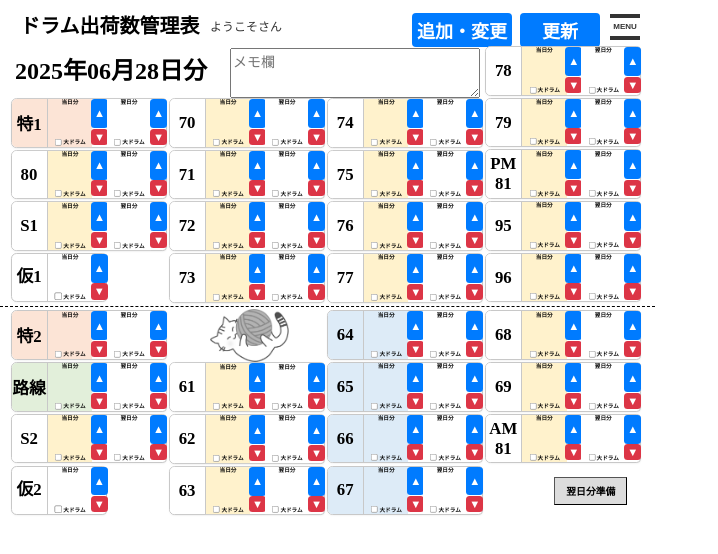
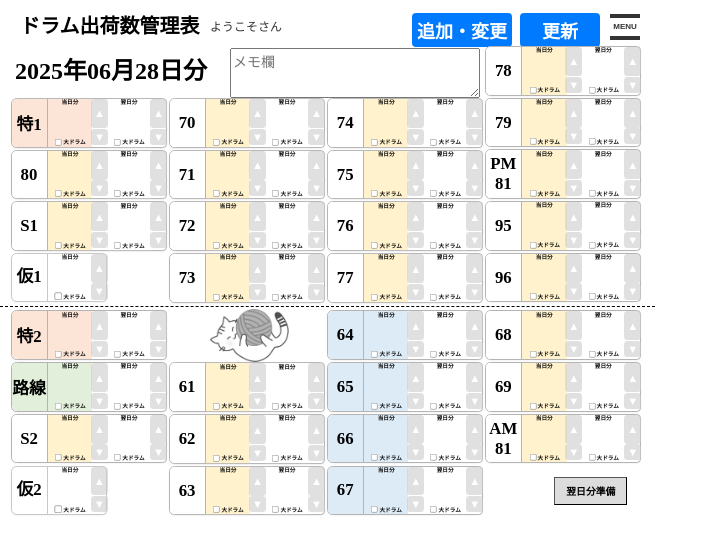
Before and after one commit to Rgtntppy/IBC, a React (Create React App) app: page /master in a window 1280 px wide. Shown: the top 554 px of the page, without its empty margins (0-718 px from the left). Built offline with nearby package versions, Linux system fonts and the light colour scheme; no server answers; the database is empty; sample sign-in values are in the browser's storage; the HTML template or start-up script is replaced by a standard one; a web font is replaced by a local one; what date-holidays would draw is missing.

Commit message:
追加・編集時のみbuttonの色を明るくなるように変更

```diff
--- a/src/components/master/binBlocks/BinBlock.tsx
+++ b/src/components/master/binBlocks/BinBlock.tsx
@@ -7,6 +7,7 @@ export const BinBlock: React.FC<BinBlockProps> = ({
     onChange,
     onCheckboxToggle,
     onColorChange,
+    addCountFlag,
 }) => {
     return (
         <div className='binBlock'>
@@ -40,6 +41,7 @@ export const BinBlock: React.FC<BinBlockProps> = ({
                 onIncrement={() => onChange(row.id, 'today', 1)}
                 onDecrement={() => onChange(row.id, 'today', -1)}
                 onCheckboxToggle={() => onCheckboxToggle(row.id, 'isLargeDrumToday')}
+                addCountFlag={addCountFlag}
             />
 
             <BinDayBlock
@@ -53,6 +55,7 @@ export const BinBlock: React.FC<BinBlockProps> = ({
                 onIncrement={() => onChange(row.id, 'tomorrow', 1)}
                 onDecrement={() => onChange(row.id, 'tomorrow', -1)}
                 onCheckboxToggle={() => onCheckboxToggle(row.id, 'isLargeDrumTomorrow')}
+                addCountFlag={addCountFlag}
             />
         </div>
     );
--- a/src/components/master/binBlocks/binBlockInterface.ts
+++ b/src/components/master/binBlocks/binBlockInterface.ts
@@ -1,8 +1,11 @@
 import { ShipmentData } from '../../../data/binData/shipmentTableInterface';
+import { HeaderTabProps } from '../header/headerInterface';
 
+type addCountFlag = HeaderTabProps['addCountFlag'];
 export interface BinBlockProps {
     row: ShipmentData;
     onChange: (id: number, field: 'today' | 'tomorrow', delta: number) => void;
     onCheckboxToggle: (id: number, key: 'isLargeDrumToday' | 'isLargeDrumTomorrow') => void;
     onColorChange: (id: number) => void;
+    addCountFlag: addCountFlag;
 }
--- a/src/components/master/binBlocks/binBlocks.scss
+++ b/src/components/master/binBlocks/binBlocks.scss
@@ -1,7 +1,7 @@
 @import url('https://fonts.googleapis.com/css2?family=Noto+Sans+JP:wght@100..900&family=Noto+Serif+JP:wght@200..900&display=swap');
 
 $binBlockHight: 68px;
-$border-color: 1px solid rgb(200, 200, 200);
+$border-color: 1px solid rgb(180, 180, 180);
 $thinRed-color: rgb(252, 228, 214);
 $thinYellow-color: rgb(255, 242, 204);
 $thinGreen-color: rgb(226, 239, 218);
--- a/src/components/master/binBlocks/binDayBlocks/BinDayBlock.tsx
+++ b/src/components/master/binBlocks/binDayBlocks/BinDayBlock.tsx
@@ -13,6 +13,7 @@ export const BinDayBlock: React.FC<BinDayBlockProps> = ({
     onIncrement,
     onDecrement,
     onCheckboxToggle,
+    addCountFlag,
 }) => {
 
     return (
@@ -44,6 +45,7 @@ export const BinDayBlock: React.FC<BinDayBlockProps> = ({
                     onClick={() => {
                             onIncrement();
                     }}
+                    disabled={!addCountFlag}
                 >
                     ▲
                 </button>
@@ -52,6 +54,7 @@ export const BinDayBlock: React.FC<BinDayBlockProps> = ({
                     onClick={() => {
                         onDecrement();
                     }}
+                    disabled={!addCountFlag}
                 >
                     ▼
                 </button>
--- a/src/components/master/binBlocks/binDayBlocks/binDayBlockInterface.ts
+++ b/src/components/master/binBlocks/binDayBlocks/binDayBlockInterface.ts
@@ -1,3 +1,6 @@
+import { HeaderTabProps } from '../../header/headerInterface';
+
+type addCountFlag=HeaderTabProps['addCountFlag']
 export interface BinDayBlockProps {
     label: string;
     className: string;
@@ -9,4 +12,5 @@ export interface BinDayBlockProps {
     onIncrement: () => void;
     onDecrement: () => void;
     onCheckboxToggle: () => void;
+    addCountFlag: addCountFlag;
 }
--- a/src/components/master/binBlocks/binDayBlocks/binDayBlocks.scss
+++ b/src/components/master/binBlocks/binDayBlocks/binDayBlocks.scss
@@ -97,6 +97,16 @@ $button-radius: 5px;
         border-radius: $button-radius;
         color: white;
         transition: background-color 0.2s;
+
+        &:disabled {
+            background-color: #ccc;
+            cursor: not-allowed;
+            opacity: 0.6;
+
+            &:hover {
+                background-color: #ccc;
+            }
+        }
     }
 
     .countUpButton {
--- a/src/components/master/binBlocks/onlytoday/Onlytoday.tsx
+++ b/src/components/master/binBlocks/onlytoday/Onlytoday.tsx
@@ -14,6 +14,7 @@ export const Onlytoday: React.FC<OnlytodayProps> = ({
     onCheckboxToggle,
     onNameChange,
     userAuthority,
+    addCountFlag,
 }) => {
     const [binName, setBinName] = useState(bin);
     const [isEditing, setIsEditing] = useState(false);
@@ -75,6 +76,7 @@ export const Onlytoday: React.FC<OnlytodayProps> = ({
                 onIncrement={() => onChange(id, 'today', 1)}
                 onDecrement={() => onChange(id, 'today', -1)}
                 onCheckboxToggle={() => onCheckboxToggle(id, 'isLargeDrumToday')}
+                addCountFlag={addCountFlag}
             />
         </div>
     );
--- a/src/components/master/binBlocks/onlytoday/onlytodayInterface.ts
+++ b/src/components/master/binBlocks/onlytoday/onlytodayInterface.ts
@@ -1,10 +1,14 @@
 import { OnlytodaysData } from "../../../../data/binData/onlytodayBinData/onlytodaysBinDataInterface";
 import { UsersProps } from '../../../../data/users/usersInterface';
+import { HeaderTabProps } from "../../header/headerInterface";
 
 type userAuthority = UsersProps['userAuthority'];
+type addCountFlag = HeaderTabProps['addCountFlag'];
+
 export interface OnlytodayProps extends OnlytodaysData {
     onNameChange: (id: number, newName:string) => void;
     onChange: (id: number, field: 'today', delta: number) => void;
     onCheckboxToggle: (id: number, key: 'isLargeDrumToday') => void;
     userAuthority: userAuthority;
+    addCountFlag: addCountFlag;
 }
```
